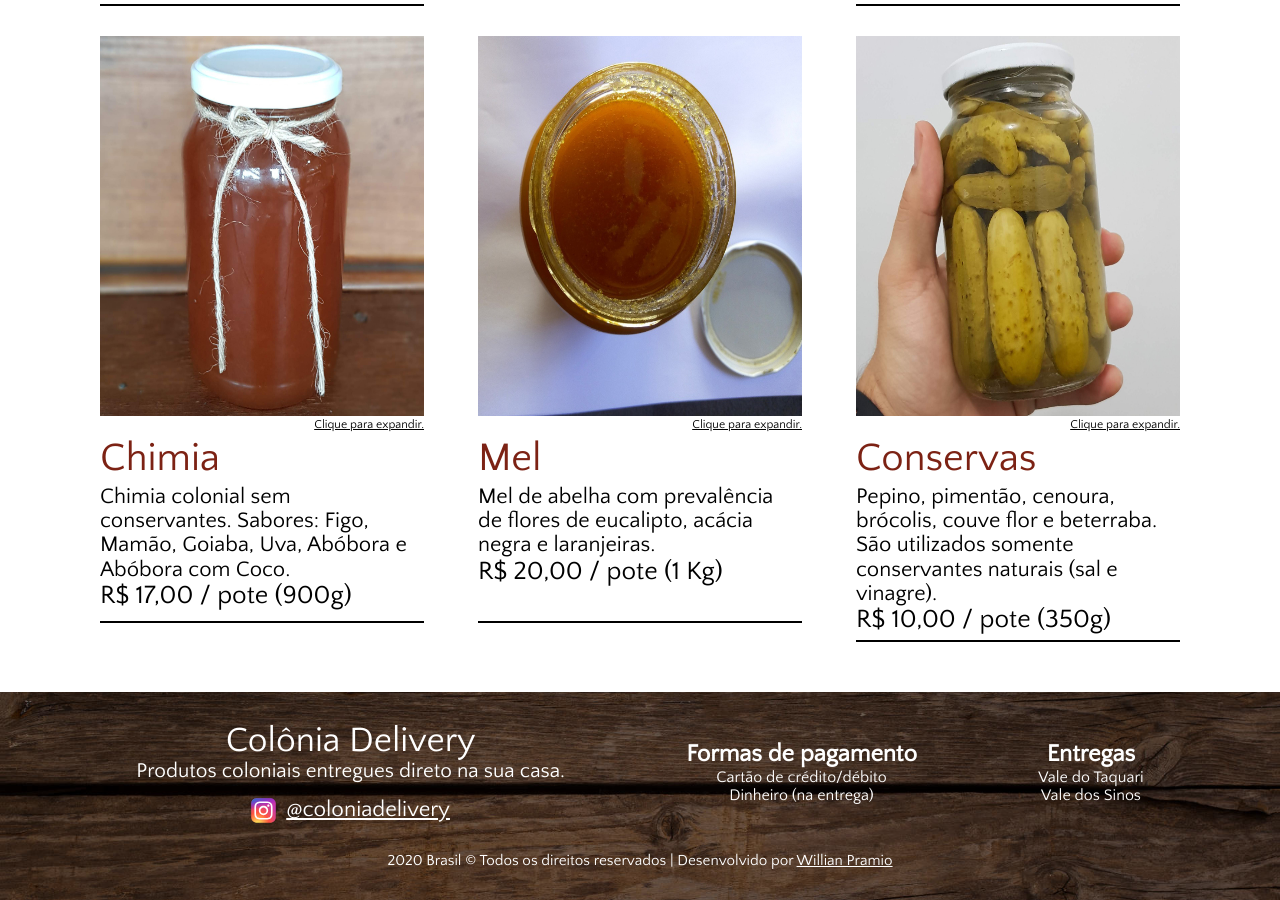
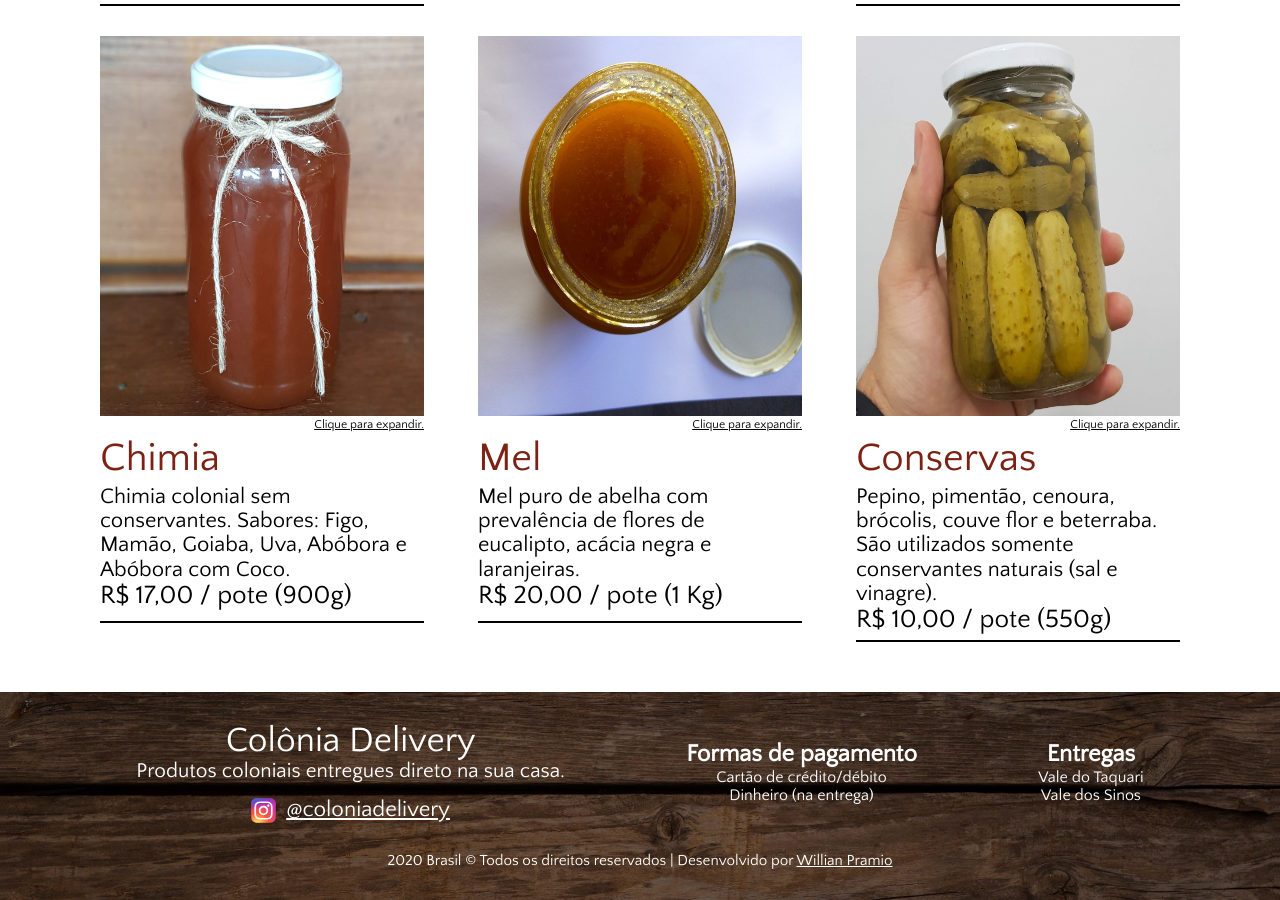
Before and after one commit to wpramio/coloniadelivery-site, a Jekyll site: the page built from index.html, in a window 1280 px wide and 900 px high, scrolled down 1839 px. Built offline with Jekyll 4.4.1, drawn with Linux system fonts in a browser that asks for light colours.

Commit message:
Correções em descrições e imagens

```diff
--- a/_data/cardapio.yml
+++ b/_data/cardapio.yml
@@ -41,7 +41,7 @@
   img: chimia.jpg
 
 - nome: mel
-  descricao: Mel de abelha com prevalência de flores de eucalipto, acácia negra e laranjeiras.
+  descricao: Mel puro de abelha com prevalência de flores de eucalipto, acácia negra e laranjeiras.
   preco: '20,00'
   tipo: pote (1 Kg)
   img: mel.jpg
@@ -49,5 +49,5 @@
 - nome: conservas
   descricao: Pepino, pimentão, cenoura, brócolis, couve flor e beterraba. São utilizados somente conservantes naturais (sal e vinagre).
   preco: '10,00'
-  tipo: pote (350g)
+  tipo: pote (550g)
   img: conservas.jpg
--- a/_includes/botao-pedido.html
+++ b/_includes/botao-pedido.html
@@ -1,4 +1,4 @@
-<div class="botao-wrapper mobile fixo-inferior-esquerda botao-cta-verde" id="botao-pedido-fixo">
+<div class="botao-wrapper mobile fixo-inferior-esquerda botao-cta-verde hide" id="botao-pedido-fixo">
   <a class="botao-pedido-link" href="{{ site.whatsapp_link_cta }}" target="_blank">
     <img class="botao-pedido-img" src="images/contato/whatsapp-logo.svg">
     <span class="botao-pedido-texto">Fazer pedido</span>
--- a/_layouts/default.html
+++ b/_layouts/default.html
@@ -10,7 +10,7 @@
     <meta name="generator" content="Jekyll v4.1.0">
 
     <!-- favicon -->
-    <link rel="icon" type="image/png" href="{{ 'images/favicon1.png' | relative_url }}">
+    <link rel="icon" type="image/png" href="{{ 'images/favicon.png' | relative_url }}">
 
     <!-- fonts -->
     <link href="https://fonts.googleapis.com/icon?family=Material+Icons" media="all" rel="stylesheet" />
```
Also changed, not shown: images/favicon.png (added), images/logo.png, images/logo2.png (added), images/produtos/salame.jpg.
